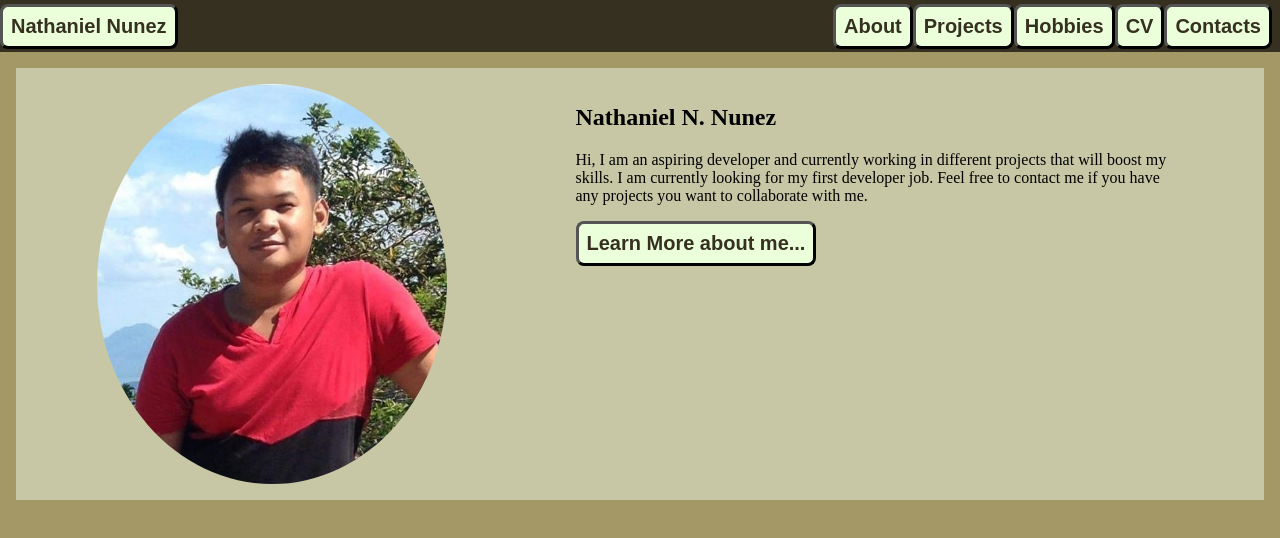
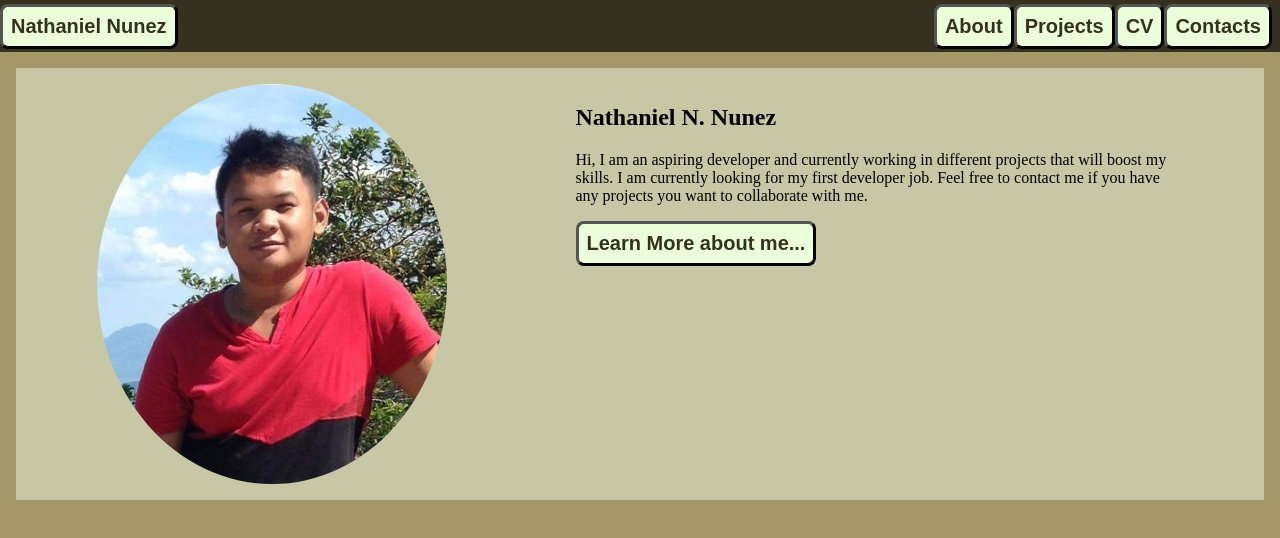
Before and after one commit to natnunez1996/natnunez1996, a React (Vite) app: page / in a window 1280 px wide. Shown: the top 538 px of the page. Built offline with nearby package versions, Linux system fonts and the light colour scheme.

Commit message:
Refactor: removed hobbies link

```diff
--- a/src/shared/Header/Header.tsx
+++ b/src/shared/Header/Header.tsx
@@ -14,7 +14,6 @@ export default function Header(): React.JSX.Element {
             <ul className=''>
                 <li><Button onClick={() => { navigate('/about') }}>About</Button> </li>
                 <li><Button onClick={() => { navigate('/projects') }}>Projects</Button></li>
-                <li><Button onClick={() => { navigate('/hobbies') }}>Hobbies</Button></li>
                 <li><Button onClick={() => { navigate('/cv') }}>CV</Button></li>
                 <li><Button onClick={() => { navigate('/contacts') }}>Contacts</Button></li>
             </ul >
```
